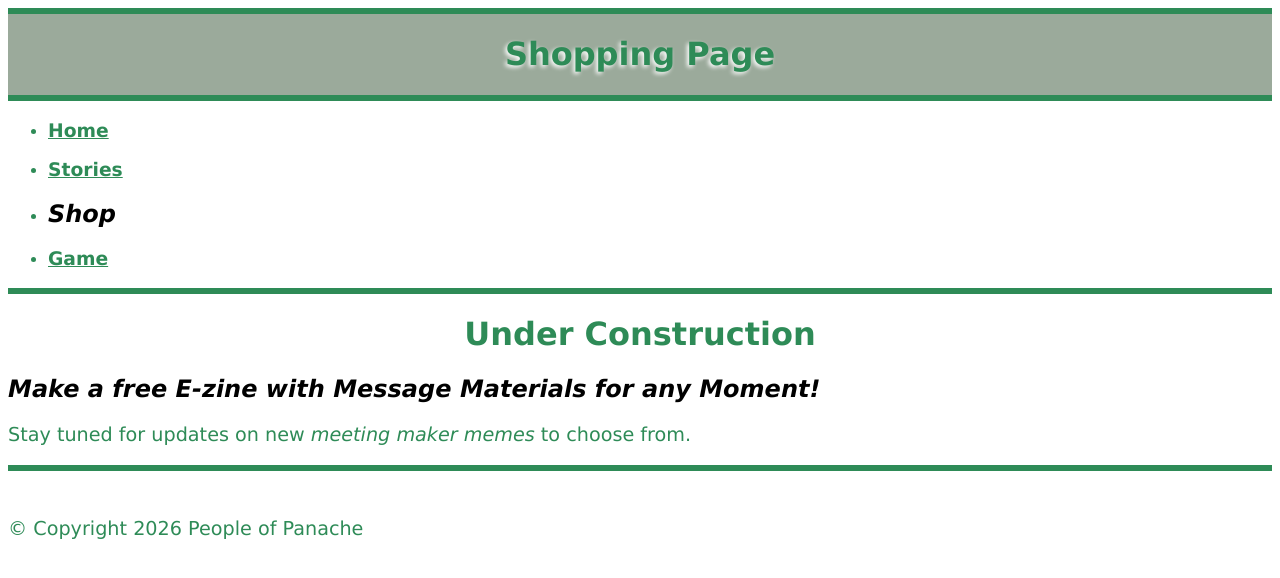
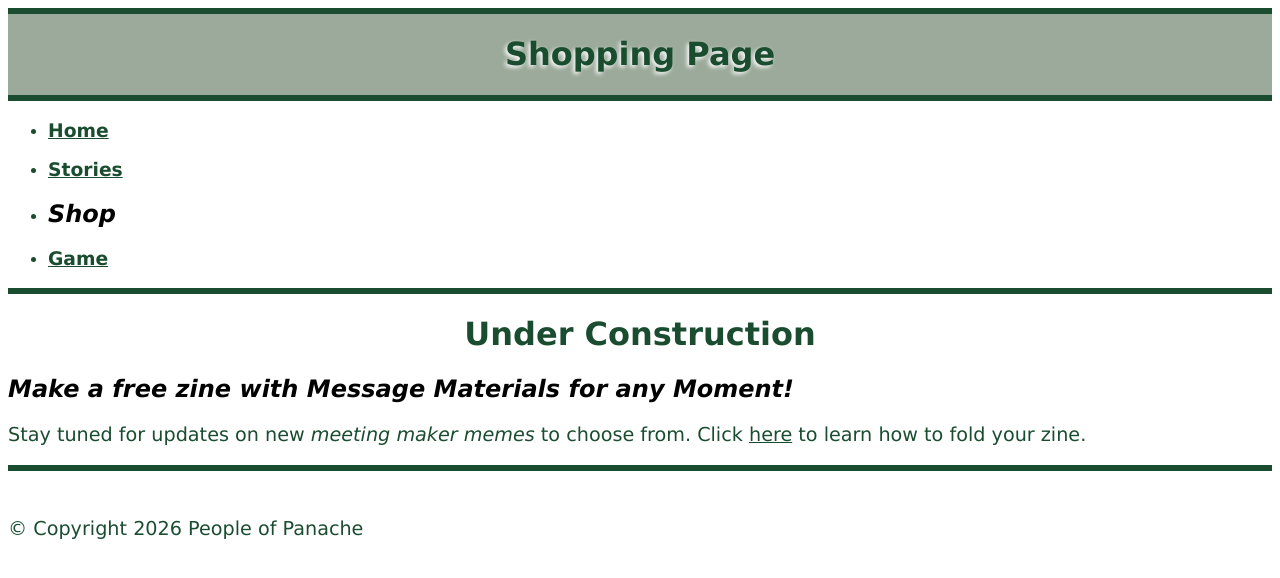
Before and after one commit to cdcchristine-turtle/FearlessAndMoralPages, a plain HTML site: page shop.html in a window 1280 px wide. Drawn offline with Linux system fonts and the light colour scheme.

Commit message:
Updates
Index body flex box padding, additional resources links, background color and heading contrasting adjustments, and pdf how-to-fold a zine

```diff
--- a/css/gamepage-styles.css
+++ b/css/gamepage-styles.css
@@ -18,7 +18,7 @@ h2 {
 }
 
 header {
-    background-color: #b9922d;
+    background-color: #bf9c40;
 }
 
 hr {
--- a/css/maf-styles.css
+++ b/css/maf-styles.css
@@ -18,7 +18,7 @@ h2 {
 }
 
 header {
-    background-color: #b9922d;
+    background-color: #bf9c40;
 }
 
 hr {
@@ -77,7 +77,12 @@ section1 {
     display: flex;
     flex-direction: row;
     flex-wrap: wrap;
+    }
+
+section1 ul {
+    padding: .75em 3em 2em 3em;
 }
+
 section1>ul a:hover {
     font-size: 1.5rem;
     color: rebeccapurple;
--- a/css/shoppage-styles.css
+++ b/css/shoppage-styles.css
@@ -2,7 +2,7 @@
 This section contains the basic styles for the page. */
 * {
     font-family: Verdana, Geneva, Tahoma, sans-serif;
-    color: seagreen;
+    color: #1a4d30;
 }
 
 /* This section contains the styles for the headings and the header of the page. */
@@ -17,12 +17,16 @@ h2 {
     color: black;
 }
 
+body a:hover {
+    font-size: 1.5rem;
+    color: rebeccapurple;
+}
 header {
     background-color: rgb(155, 170, 155);
 }
 
 hr {
-    border: 3px solid seagreen;
+    border: 3px solid #1a4d30;
 }
 
 p {
@@ -31,5 +35,5 @@ p {
 
 /* This section contains the styles for the footer of the page. */
 footer>hr {
-    border: 3px solid seagreen;
+    border: 3px solid #1a4d30;
 }
--- a/shop.html
+++ b/shop.html
@@ -27,8 +27,8 @@
 </main>
 <body>
     <h1>Under Construction</h1>
-    <h2>Make a free E-zine with Message Materials for any Moment!</h2>
-    <p>Stay tuned for updates on new <em>meeting maker memes</em> to choose from.</p>
+    <h2>Make a free zine with Message Materials for any Moment!</h2>
+    <p>Stay tuned for updates on new <em>meeting maker memes</em> to choose from. Click <a href="maf-images/zine-folding-guide-by-express-monkey.pdf">here</a> to learn how to fold your zine. </p>
 </body>
 
 <footer>
```
Also changed, not shown: index.html (+3 -3 lines), 1 other file.
